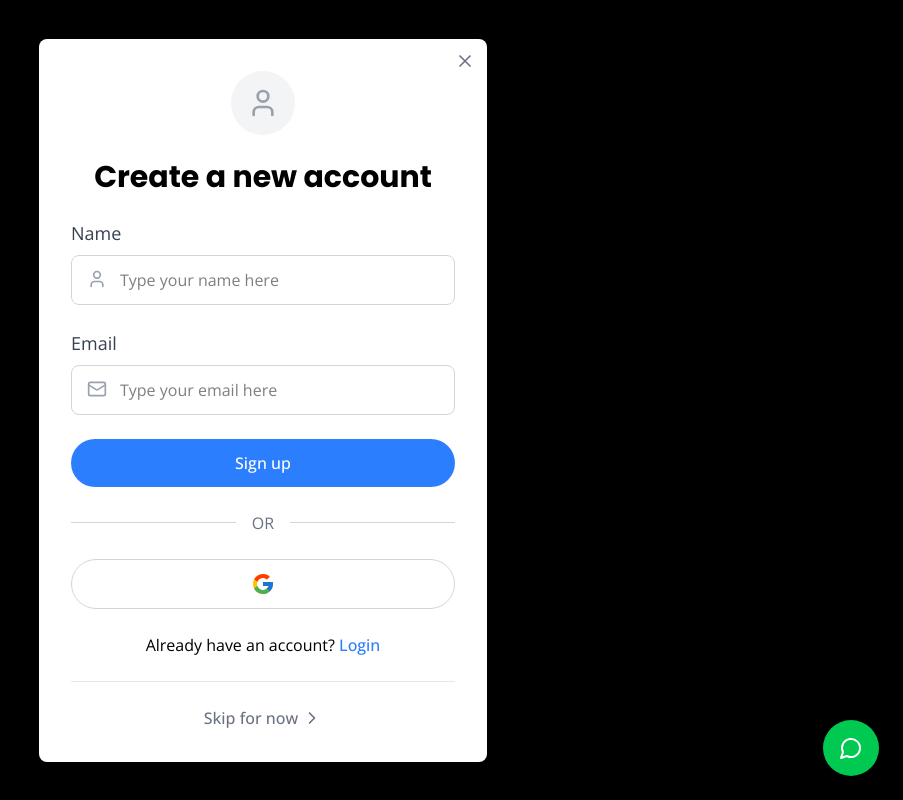
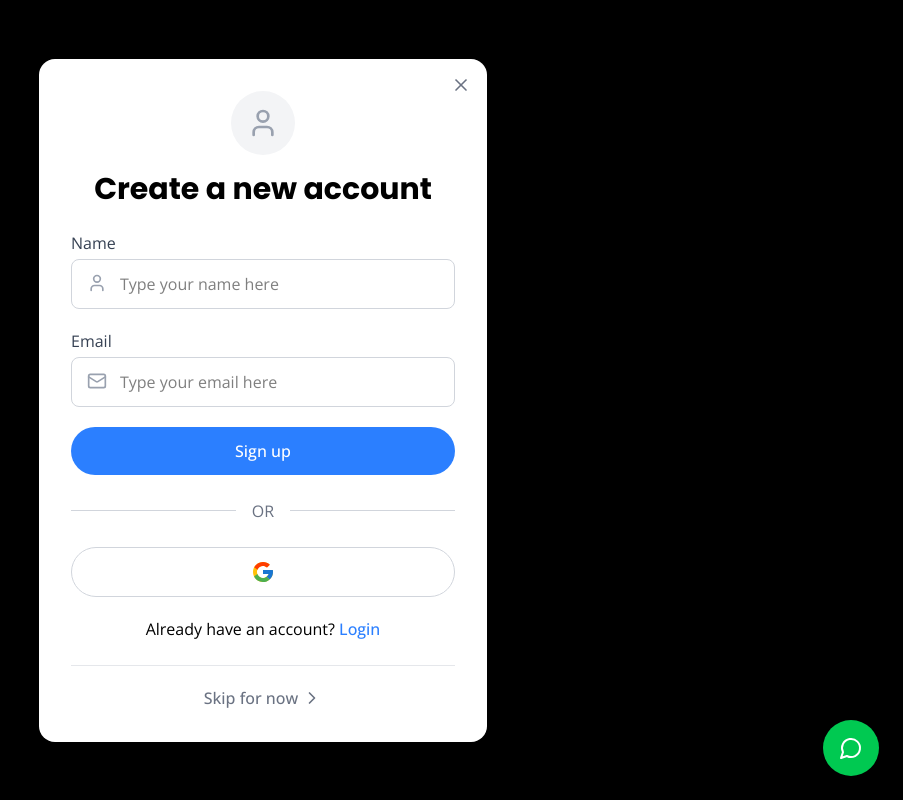
Before and after one commit to Ayushhgit/Shortify, a React (Vite) app in the folder frontend/: page /shortify in a window 1280 px wide. Both pictures are taken after a click on the button "Login". Shown: the whole page, without its empty margins (377-1280 px from the left). Built offline with nearby package versions, Linux system fonts and the light colour scheme.

Commit message:
fix: sign up modal

```diff
--- a/frontend/src/components/SignUpModal.jsx
+++ b/frontend/src/components/SignUpModal.jsx
@@ -7,30 +7,39 @@ const [email, setEmail] = useState('');
 
   const handleSignUp = (e) => {
     e.preventDefault();
-// Handle sign up logic here
     console.log('Signing up with:', { name, email });
   };
 
-return ( <div className="fixed inset-0 z-50 flex items-center justify-center bg-black bg-opacity-40"> <div className="bg-white rounded-lg p-8 w-full max-w-md shadow-lg relative">
-{/* Close button */} <button
+  return (
+    <div className="fixed inset-0 z-50 flex items-center justify-center bg-black bg-opacity-40 p-4">
+      <div className="bg-white rounded-2xl p-8 w-full max-w-md shadow-xl relative max-h-[90vh] overflow-y-auto">
+        {/* Close button */}
+        <button
           onClick={onClose}
-       className="absolute top-3 right-3 text-gray-500 hover:text-gray-700"> <X size={20} /> </button>
+          className="absolute top-4 right-4 text-gray-500 hover:text-gray-700"
+        >
+          <X size={20} />
+        </button>
 
         {/* User icon */}
-    <div className="flex justify-center mb-6">
+        <div className="flex justify-center mb-4">
           <div className="w-16 h-16 rounded-full bg-gray-100 flex items-center justify-center">
             <User size={32} className="text-gray-400" />
           </div>
         </div>
 
         {/* Heading */}
-    <h2 className="text-3xl font-bold mb-6 text-center">Create a new account</h2>
+        <h2 className="text-2xl sm:text-3xl font-bold mb-6 text-center">
+          Create a new account
+        </h2>
 
         {/* Form fields */}
-    <div className="space-y-6">
+        <div className="space-y-5">
           {/* Name field */}
           <div>
-        <label htmlFor="name" className="block text-gray-700 text-lg mb-2">Name</label>
+            <label htmlFor="name" className="block text-gray-700 text-base mb-1">
+              Name
+            </label>
             <div className="relative">
               <input
                 type="text"
@@ -48,7 +57,9 @@ return ( <div className="fixed inset-0 z-50 flex items-center justify-center bg-
 
           {/* Email field */}
           <div>
-        <label htmlFor="email" className="block text-gray-700 text-lg mb-2">Email</label>
+            <label htmlFor="email" className="block text-gray-700 text-base mb-1">
+              Email
+            </label>
             <div className="relative">
               <input
                 type="email"
@@ -90,8 +101,9 @@ return ( <div className="fixed inset-0 z-50 flex items-center justify-center bg-
       </svg>
     </button>
 
+
         {/* Login link */}
-    <div className="text-center mt-6">
+        <div className="text-center mt-5">
           <p>
             Already have an account?{' '}
             <a href="#" className="text-blue-500 font-medium hover:underline">
@@ -101,7 +113,7 @@ return ( <div className="fixed inset-0 z-50 flex items-center justify-center bg-
         </div>
 
         {/* Bottom border */}
-    <div className="border-t border-gray-200 mt-6 pt-6"></div>
+        <div className="border-t border-gray-200 mt-6 pt-5" />
 
         {/* Skip option */}
         <div className="text-center">
```
Lines whose indentation alone changed are shown as unchanged.
